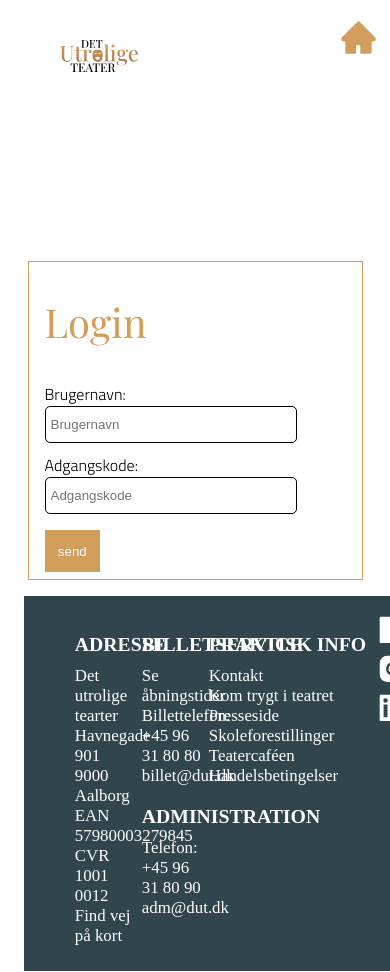
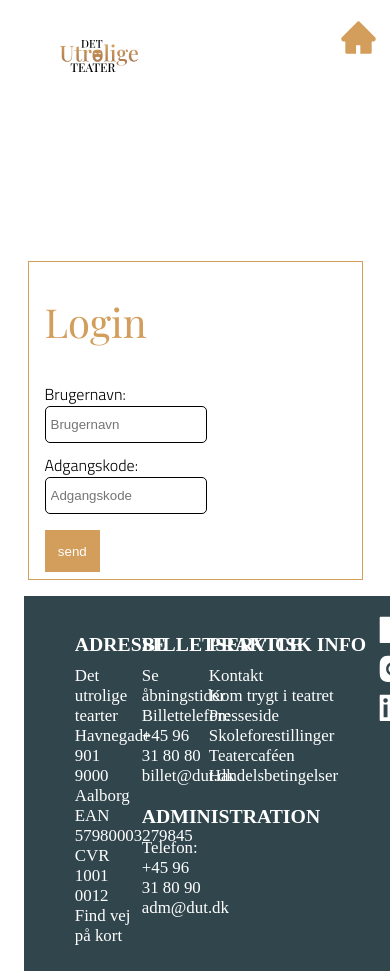
Before and after one commit to Gawmane/det_utrolige_teater, a React (Create React App) app: page /login in a window 390 px wide. Built offline with nearby package versions, Linux system fonts and the light colour scheme.

Commit message:
login tablet

```diff
--- a/src/assets/Style/List.module.scss
+++ b/src/assets/Style/List.module.scss
@@ -529,7 +529,7 @@
         display: grid;
         grid-template-columns: auto auto;
 
-        @media (width < $mobile) {
+        @media (width < $tablet) {
             display: inline;
 
 
--- a/src/assets/Style/Login.module.scss
+++ b/src/assets/Style/Login.module.scss
@@ -49,6 +49,11 @@
 
             @media (width < $mobile) {
                 width: 80%;
+
+            }
+
+            @media (width < $tablet) {
+                width: 50%;
 
             }
         }
```
